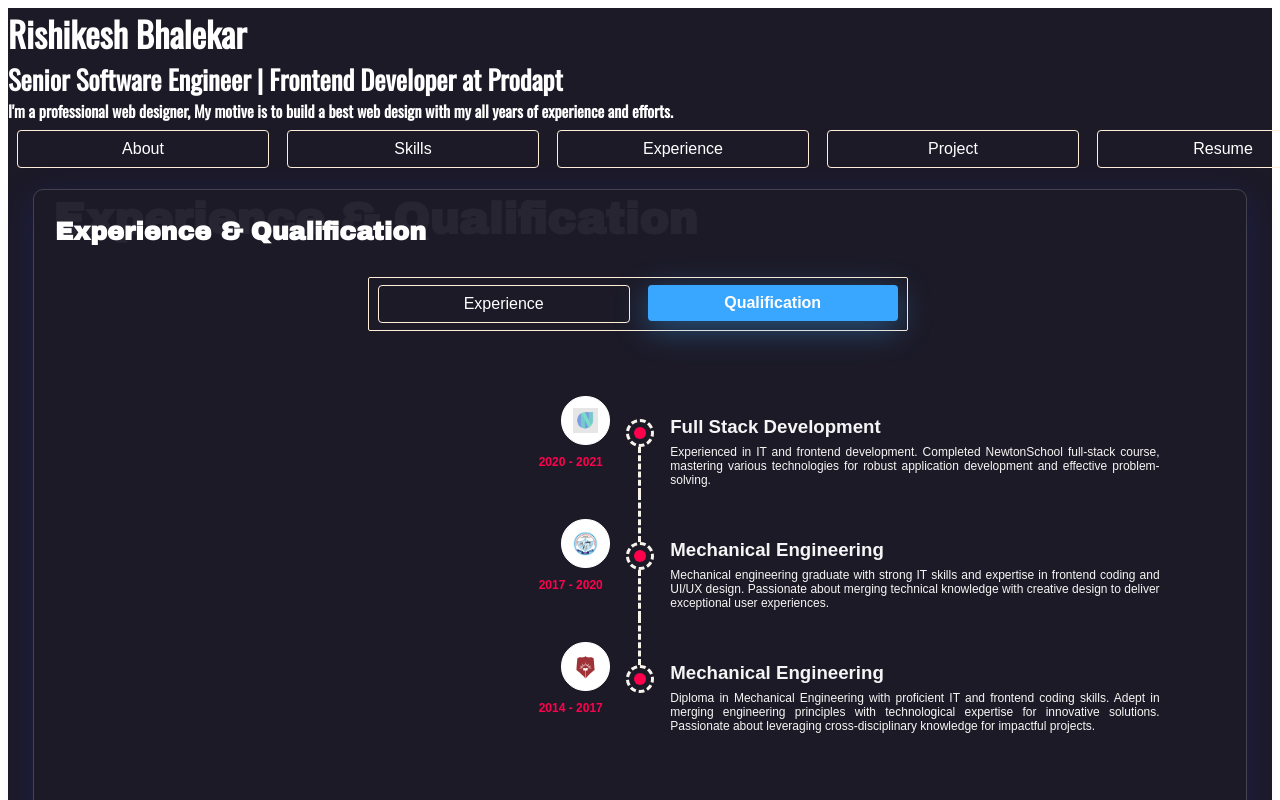
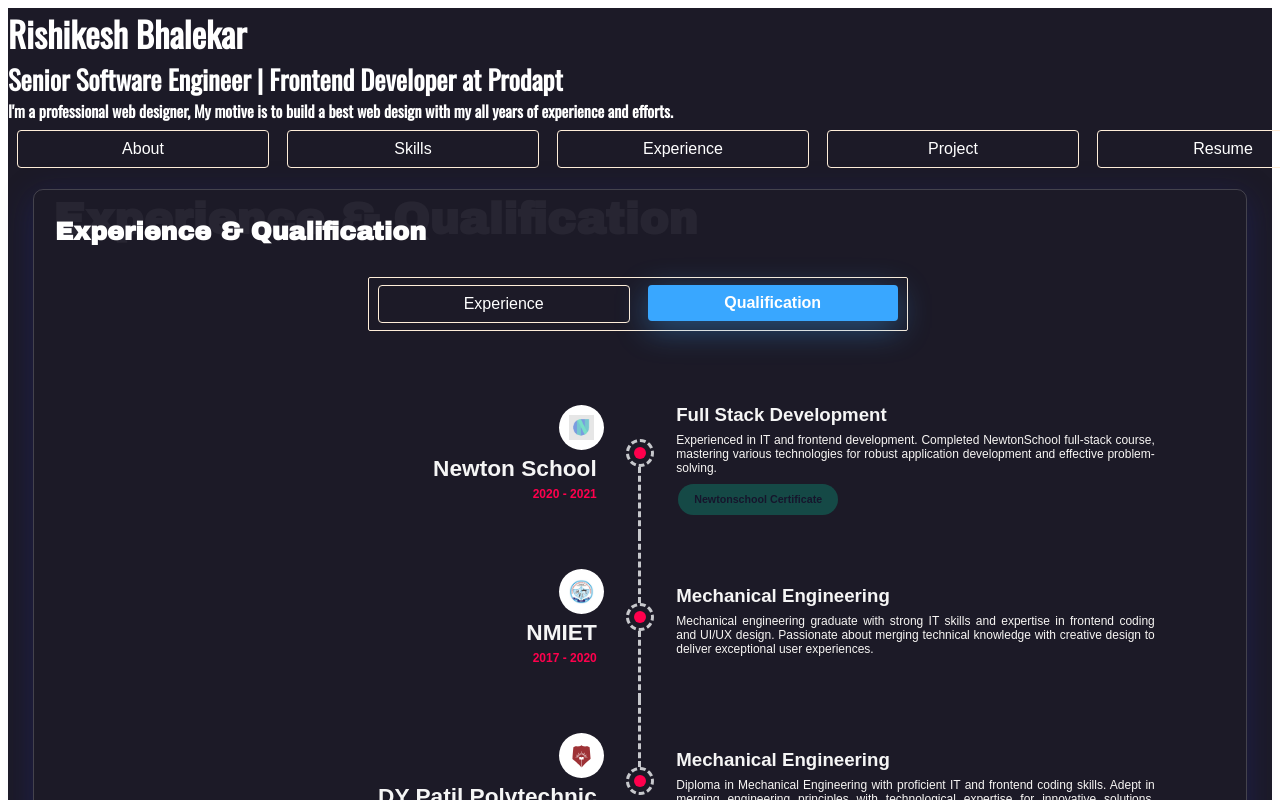
Before and after one commit to R1Sh0315/Portfolio-v01.1, a React (Vite) app: page / in a window 1280 px wide. Both pictures are taken after a click on the element "Qualification". Shown: the top 800 px of the page. Built offline with nearby package versions, Linux system fonts and the light colour scheme; a web font is replaced by a local one.

Commit message:
pill component added

```diff
--- a/src/Components/Buttongroup-Component.tsx
+++ b/src/Components/Buttongroup-Component.tsx
@@ -19,7 +19,7 @@ const ButtonGroupComponent: React.FC<IBtnGroup> = ({ bgList, outputValue }) => {
   return (
     <div className="bg-container">
       {bgList.map((el, key) => (
-        <>
+        < >
           <ButtonComponent
             key={key}
             label={el}
--- /dev/null
+++ b/src/Components/Pill-Component.tsx
@@ -0,0 +1,18 @@
+import React, { useState } from "react";
+
+interface IPill {
+  label: string;
+  url?: string;
+  icon?: string;
+}
+
+const PillComponent: React.FC<IPill> = ({ label, url, icon }) => {
+  return (
+    <>
+      <a href={url} target="_blank">
+        <div className="pill-container">{label}</div>
+      </a>
+    </>
+  );
+};
+export default PillComponent;
--- a/src/Components/Timeline-component.tsx
+++ b/src/Components/Timeline-component.tsx
@@ -1,4 +1,5 @@
 import React, { useState } from "react";
+import PillComponent from "./Pill-Component";
 
 interface IData {
   [key: string]: any;
@@ -25,10 +26,13 @@ const TimeLineComponent: React.FC<ITimeline> = ({
 }) => {
   let cell2TypeAlt = "initial";
 
-  const cellFormating = (val:number)=>{
-    console.log(val, val === data.length - 1 ? "end" : val === 0 ? "initial" : "mid")
-    return (val === data.length - 1 && val !== 0)  ? "end" : val === 0 ? "initial" : "mid";
-  }
+  const cellFormating = (val: number): string => {
+    return val === data.length - 1 && val !== 0
+      ? "end"
+      : val === 0
+      ? "initial"
+      : "mid";
+  };
 
   const tlElement = data.map((li: any, key: number) => (
     <div
@@ -40,9 +44,13 @@ const TimeLineComponent: React.FC<ITimeline> = ({
       <div className={`time-line-cell-1${istoggle ? "-reverse" : ""}`}>
         <div className="time-line-cell-1-container">
           <div className="tl-icon-contianer">
-            <img className="tl-icon" src={li?.icon} alt="test" />
+            <a href={li?.url} target="_blank">
+              <img className="tl-icon" src={li?.icon} alt="test" />
+            </a>
           </div>
-          <div className="tl-com-ins-name">{li?.companyName}</div>
+          <div className="tl-com-ins-name">
+            {li?.companyName || li?.collegeName}
+          </div>
           <div className="tl-year-container">{li?.yearOfWork}</div>
         </div>
       </div>
@@ -77,6 +85,15 @@ const TimeLineComponent: React.FC<ITimeline> = ({
             {li?.designation || li?.qualificationIn}
           </div>
           <div className="tl-work-dis">{li?.workDiscription}</div>
+          {li?.certificate ? (
+            <div className="tl-certificate-contianer">
+              {li?.certificate.map((item: any) => (
+                <PillComponent label={item.name} url={item.url} />
+              ))}
+            </div>
+          ) : (
+            ""
+          )}
         </div>
       </div>
     </div>
--- a/src/Json/my.json
+++ b/src/Json/my.json
@@ -5,7 +5,8 @@
       "companyName": "Prodapt",
       "yearOfWork": "2021 - present",
       "designation": "Software Engineer | Frontend Developer",
-      "workDiscription": " I've spent almost 2.5+ years delivering innovative web solutions. Proficient in modern frontend technologies, I've collaborated on diverse projects, ensuring high-quality code, responsive designs, and seamless user experiences. Passionate about continuous learning, I've contributed to team success through effective problem-solving and communication skills."
+      "workDiscription": " I've spent almost 2.5+ years delivering innovative web solutions. Proficient in modern frontend technologies, I've collaborated on diverse projects, ensuring high-quality code, responsive designs, and seamless user experiences. Passionate about continuous learning, I've contributed to team success through effective problem-solving and communication skills.",
+      "url": "https://www.prodapt.com/"
     }
   ],
   "Qualification": [
@@ -14,21 +15,30 @@
       "collegeName": "Newton School",
       "yearOfWork": "2020 - 2021",
       "qualificationIn": "Full Stack Development",
-      "workDiscription": " Experienced in IT and frontend development. Completed NewtonSchool full-stack course, mastering various technologies for robust application development and effective problem-solving."
+      "workDiscription": " Experienced in IT and frontend development. Completed NewtonSchool full-stack course, mastering various technologies for robust application development and effective problem-solving.",
+      "url": "https://www.newtonschool.co",
+      "certificate": [
+        {
+          "name": "Newtonschool Certificate",
+          "url": "https://my.newtonschool.co/course/4nka5y7k801q/certificate/fixickg8lmhy/verify"
+        }
+      ]
     },
     {
       "icon": "/src/utility/nmiet-logo.PNG",
-      "collegeName": "Nutan Maharashtra Institute of Engineering and Technology",
+      "collegeName": "NMIET",
       "yearOfWork": "2017 - 2020",
       "qualificationIn": "Mechanical Engineering",
-      "workDiscription": "Mechanical engineering graduate with strong IT skills and expertise in frontend coding and UI/UX design. Passionate about merging technical knowledge with creative design to deliver exceptional user experiences."
+      "workDiscription": "Mechanical engineering graduate with strong IT skills and expertise in frontend coding and UI/UX design. Passionate about merging technical knowledge with creative design to deliver exceptional user experiences.",
+      "url": "https://www.nmiet.edu.in/"
     },
     {
       "icon": "/src/utility/dy-patil-logo.svg",
       "collegeName": "DY Patil Polytechnic",
       "yearOfWork": "2014 - 2017",
       "qualificationIn": "Mechanical Engineering",
-      "workDiscription": "Diploma in Mechanical Engineering with proficient IT and frontend coding skills. Adept in merging engineering principles with technological expertise for innovative solutions. Passionate about leveraging cross-disciplinary knowledge for impactful projects."
+      "workDiscription": "Diploma in Mechanical Engineering with proficient IT and frontend coding skills. Adept in merging engineering principles with technological expertise for innovative solutions. Passionate about leveraging cross-disciplinary knowledge for impactful projects.",
+      "url": "https://dypatiluniversitypune.edu.in/"
     }
   ]
 }
--- a/src/styles.css
+++ b/src/styles.css
@@ -8,6 +8,10 @@
   /* height: 100vh; */
 }
 
+a{
+  text-decoration: none;
+}
+
 .backgroung-img {
   position: absolute;
   height: inherit;
@@ -15,6 +19,27 @@
 
 .skill-disc-panel {
   width: 70%;
+}
+
+.pill-container{
+  /* border: 1px solid #ffeed9; */
+  height: 21px;
+  font-size: 8pt;
+  display: flex;
+  align-items: center;
+  justify-content: center;
+  padding: 5px 16px;
+  border-radius: 17px;
+  margin: 2px;
+  background: #0D9276;
+  color: #0F1035;
+  font-weight: 700;
+  opacity: 0.4;
+}
+.pill-container:hover{
+  background: #0D9276;
+  opacity: 0.8;
+  color: #00FFCA;
 }
 
 .skill-discribtion {
@@ -274,6 +299,7 @@ strong {
 .time-line-contianer {
   /* border: 1px solid white; */
   min-height: 84px;
+  height: 164px;
 }
 
 .vertical-timeline {
@@ -300,7 +326,7 @@ strong {
 .mid-stage-core,
 .end-stage-core {
   margin: auto;
-  border: 3px dashed #f8f4ec;
+  border: 3px dashed #C7C8CC;
   display: flex;
   justify-content: center;
   align-items: center;
@@ -328,7 +354,7 @@ strong {
 .mid-stage-dash,
 .end-stage-dash {
   display: flex;
-  border-right: 3px dashed #f8f4ec;
+  border-right: 3px dashed #C7C8CC;
   height: 100%;
 }
 
@@ -359,7 +385,7 @@ strong {
 }
 .time-line-cell-1-container {
   /* border: 1px solid white; */
-  margin: 0 7px;
+  margin: 0 13px;
   display: flex;
   align-items: flex-end;
   flex-direction: column;
@@ -383,7 +409,7 @@ strong {
 
 .time-line-cell-3-container {
   /* border: 1px solid white; */
-  margin: 0 7px;
+  margin: 0 13px;
 }
 
 .yexp {
@@ -425,17 +451,22 @@ strong {
   margin: 0 10px;
 }
 
+.tl-certificate-contianer{
+  /* border: 1px solid white; */
+  width: 90%;
+  display: flex;
+}
+
 .tl-icon-contianer {
-  border: 1px solid white;
   padding: 10px;
   border-radius: 24px;
   display: flex;
   background: white;
   width: fit-content;
+  height: 25px;
 }
 
 .tl-icon {
-  border: 1px solid white;
   height: 25px;
   width: 25px;
 }
@@ -459,7 +490,7 @@ strong {
 .tl-qul-des {
   font-size: 14pt;
   display: flex;
-  padding-top: 45px;
+  padding-top: 14px;
   font-weight: 600;
   color: #f5f5f5;
 }
```
